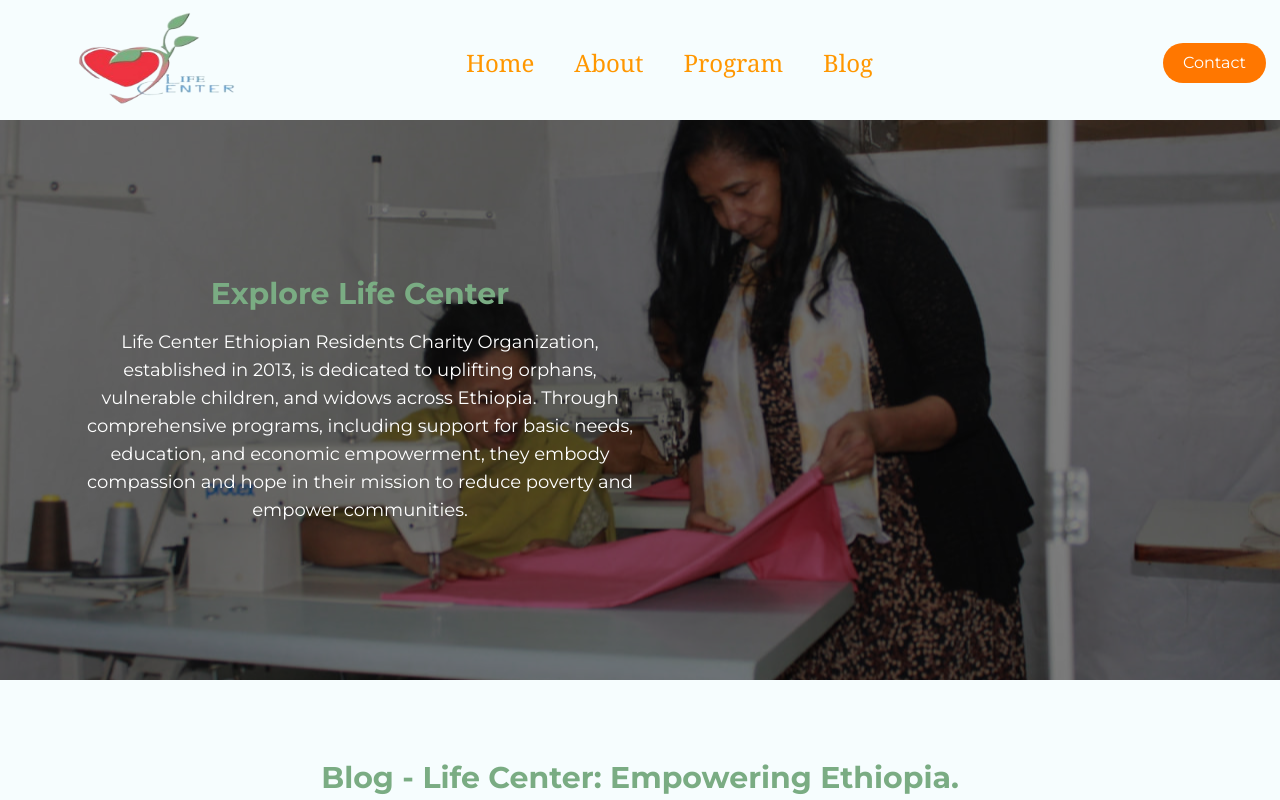
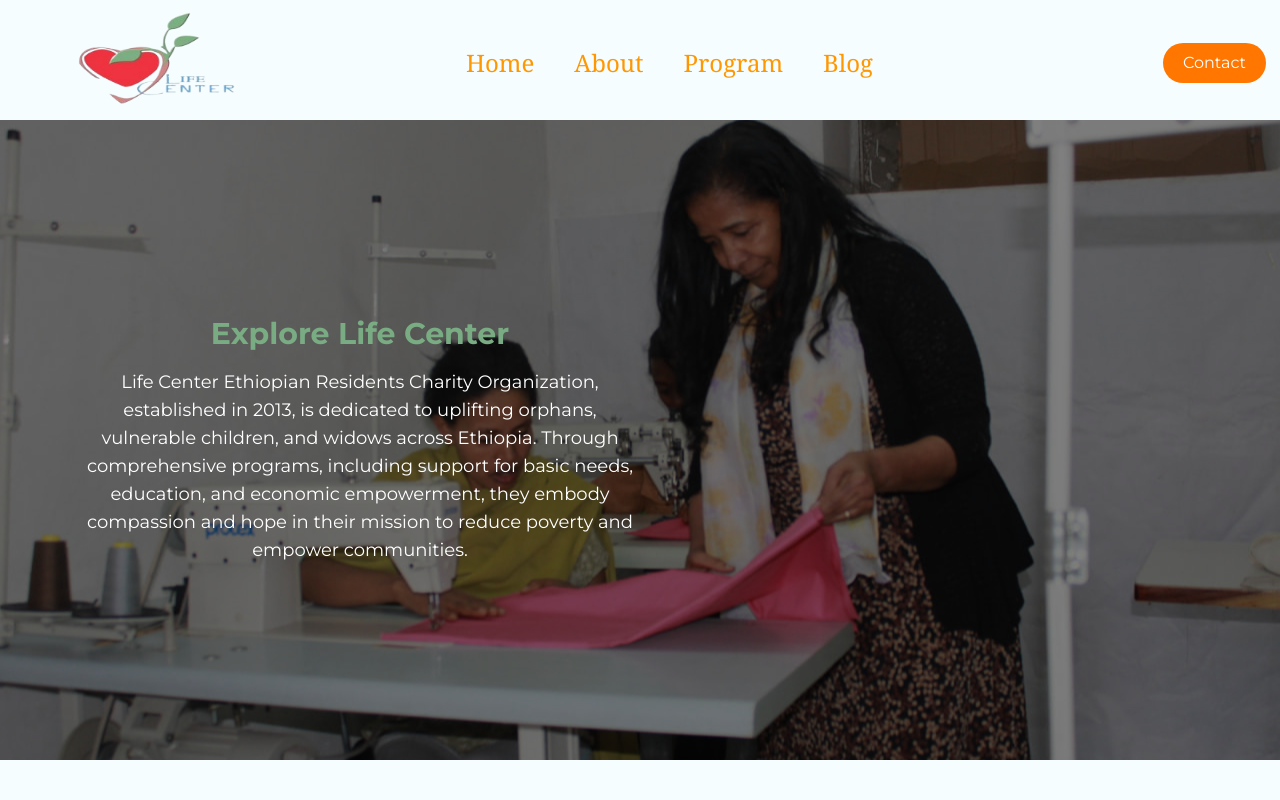
Before and after one commit to haileamlakwalelige/life-center, a React (Vite) app: page /blog in a window 1280 px wide. Shown: the top 800 px of the page. Built offline with nearby package versions, Linux system fonts and the light colour scheme.

Commit message:
change bg

```diff
--- a/src/components/blog/BlogIntro.jsx
+++ b/src/components/blog/BlogIntro.jsx
@@ -12,7 +12,7 @@ const BlogIntro = () => {
         backgroundSize: "cover",
         backgroundPosition: "center",
       }}
-      className="bg-white relative lg:bg-[url(${contact})] flex justify-center items-center lg:bg-cover lg:bg-center min-h-[70vh] py-10 lg:py-0 "
+      className="bg-[#F6FDFE] relative lg:bg-[url(${contact})] flex justify-center items-center lg:bg-cover lg:bg-center min-h-[80vh] py-10 lg:py-0 "
     >
       <div
         className="h-full grid grid-cols-1 lg:grid-cols-2 justify-center items-center px-2 sm:px-6 md:px-12 lg:px-20 py-20"
--- a/src/components/blog/BlogNews.jsx
+++ b/src/components/blog/BlogNews.jsx
@@ -38,7 +38,7 @@ const BlogNews = () => {
                     <div className="flex flex-col justify-end text-end items-end text-slate-800 py-4">
                       <p>Apr 12, 2023</p>
                       <div className="flex gap-2 justify-end text-end items-end my-10">
-                        <div className="lg:min-w-[200px] bg-primary hover:text-primary hover:bg-white hover:border-[1px] hover:border-gray-100 py-2 px-10 text-white text-xl rounded-xl justify-end items-end flex gap-2">
+                        <div className="lg:min-w-[200px] bg-primary hover:text-primary hover:bg-[#F6FDFE] hover:border-[1px] hover:border-gray-100 py-2 px-10 text-white text-xl rounded-xl justify-end items-end flex gap-2">
                           <button>Read More</button>
                           <FaArrowRight size={24} className="mt-1.5" />
                         </div>
@@ -46,7 +46,7 @@ const BlogNews = () => {
                     </div>
                   </div>
                   {/* <div className="flex gap-2 justify-end text-end items-end my-10">
-                    <div className="lg:min-w-[200px] bg-primary hover:text-primary hover:bg-white hover:border-[1px] hover:border-gray-100 py-2 px-10 text-white text-xl rounded-xl justify-end items-end flex gap-2">
+                    <div className="lg:min-w-[200px] bg-primary hover:text-primary hover:bg-[#F6FDFE] hover:border-[1px] hover:border-gray-100 py-2 px-10 text-white text-xl rounded-xl justify-end items-end flex gap-2">
                       <button>Read More</button>
                       <FaArrowRight size={24} className="mt-1.5" />
                     </div>
```
